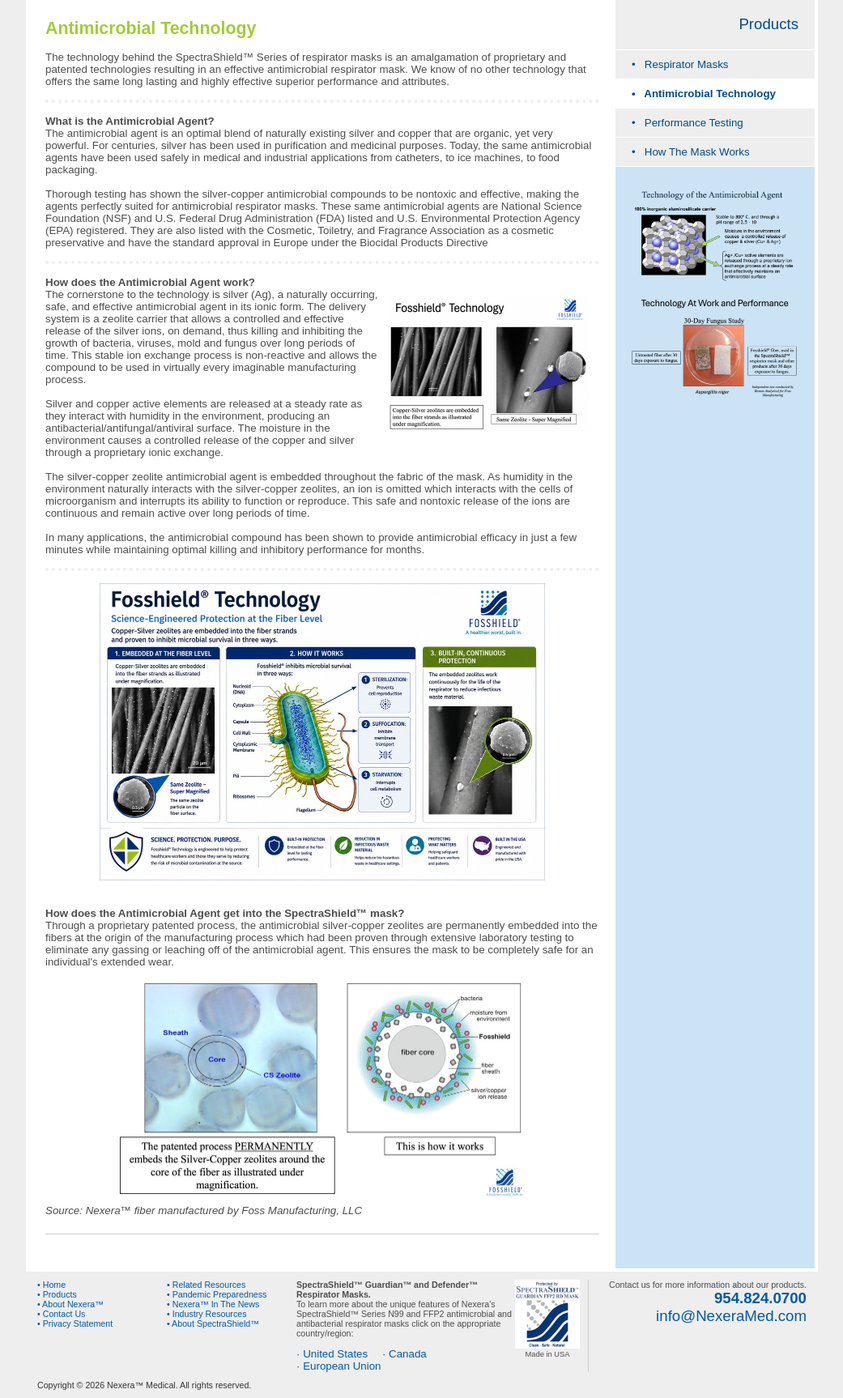
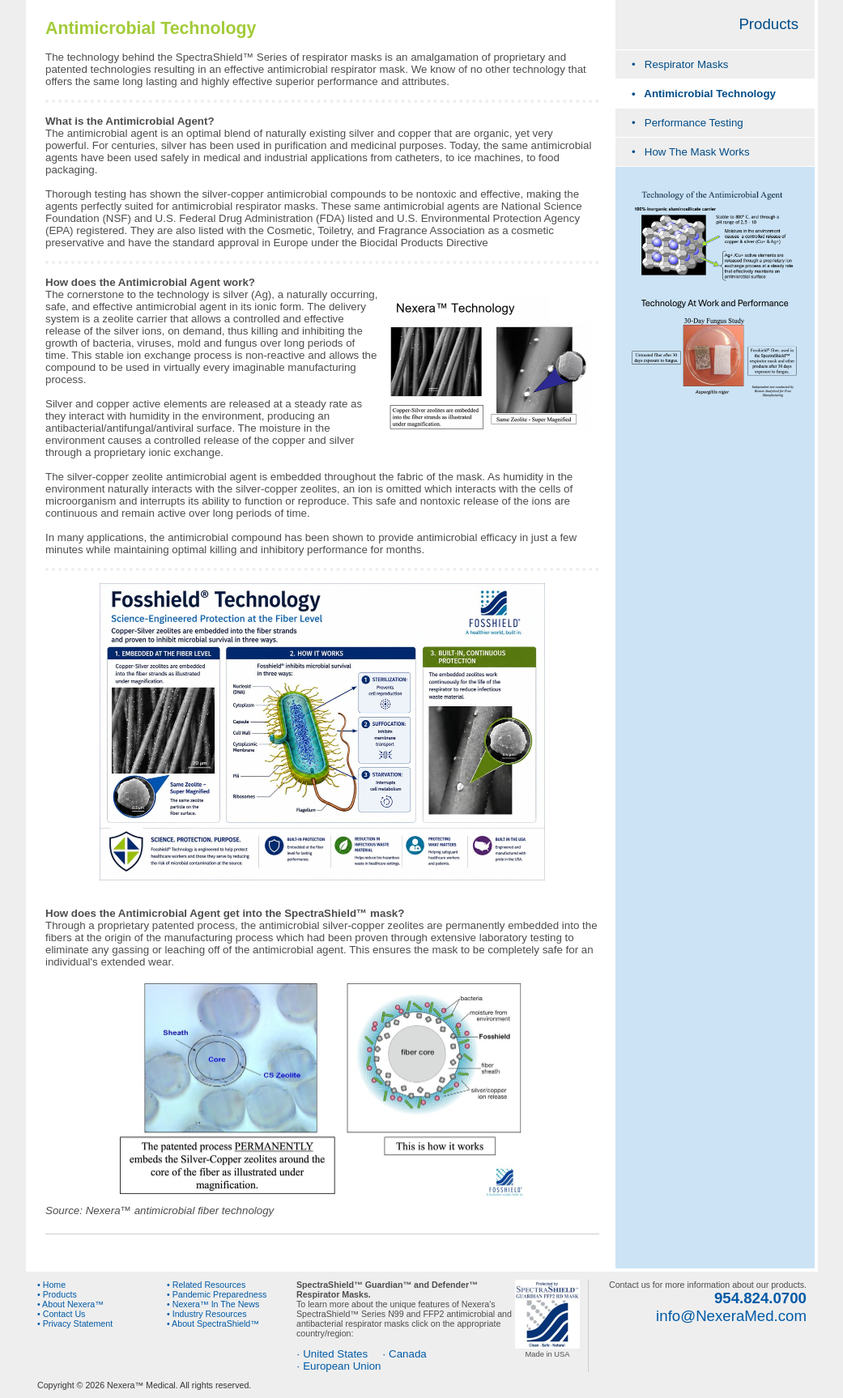
Before and after one commit to Sukrit2026/nexeramed-website, a PHP site: page /cfiles/products_antimicrobial.html in a window 1280 px wide. Shown: the part 137-1863 px from the top of the page at 81% size, without its empty margins (119-1160 px from the left). Run offline with PHP 8.4, Linux system fonts and the light colour scheme.

Commit message:
Rename Fosshield images to Nexera; catalog + branding fixes
- Rename graphics/fosshield_* -> nexera_* (10 files) and update all references
- Product Catalog: keep part numbers on one line (nowrap)
- Reword antimicrobial source line to "Nexera(TM) antimicrobial fiber technology"
- Rebrand nexera_zeolite.png: title -> "Nexera(TM) Technology", remove Foss logo

Co-Authored-By: Claude Opus 4.8 <noreply@anthropic.com>

```diff
--- a/cfiles/products_antimicrobial.html
+++ b/cfiles/products_antimicrobial.html
@@ -104,7 +104,7 @@ Thorough testing has shown the silver-copper antimicrobial compounds to be nonto
 
 <strong>How does the Antimicrobial Agent work?</strong><br>
 
-<div style="float: right; padding: 10px 10px 10px 10px;"><img loading="lazy" class="zoomable" data-full="../graphics/fosshield_zeolite_full.jpg" src="../graphics/fosshield_zeolite.png" width="250" height="166" border="0" alt="Nexera&trade; zeolite antimicrobial agent (click to enlarge)"></div>
+<div style="float: right; padding: 10px 10px 10px 10px;"><img loading="lazy" class="zoomable" data-full="../graphics/nexera_zeolite_full.jpg" src="../graphics/nexera_zeolite.png" width="250" height="166" border="0" alt="Nexera&trade; zeolite antimicrobial agent (click to enlarge)"></div>
 
 The cornerstone to the technology is silver (Ag), a naturally occurring, safe, and effective antimicrobial agent in its ionic form.  The delivery system is a zeolite carrier that allows a controlled and effective release of the silver ions, on demand, thus killing and inhibiting the growth of bacteria, viruses, mold and fungus over long periods of time.  This stable ion exchange process is non-reactive and allows the compound to be used in virtually every imaginable manufacturing process.
 <br /><br />
@@ -120,7 +120,7 @@ In many applications, the antimicrobial compound has been shown to provide antim
 <div style="border-top: 4px #EEEEEE dotted;"></div>
 <br />
 
-<div align="center"><img loading="lazy" class="zoomable" data-full="../graphics/fosshield_tech_image2_full.jpg" src="../graphics/fosshield_tech_image2.jpg" width="550" height="367" border="0" alt="Nexera&trade; antimicrobial technology diagram (click to enlarge)"></div>
+<div align="center"><img loading="lazy" class="zoomable" data-full="../graphics/nexera_tech_image2_full.jpg" src="../graphics/nexera_tech_image2.jpg" width="550" height="367" border="0" alt="Nexera&trade; antimicrobial technology diagram (click to enlarge)"></div>
 <br /><br />
 
 <strong>How does the Antimicrobial Agent get into the SpectraShield&trade; mask?</strong><br />
@@ -131,13 +131,13 @@ Through a proprietary patented process, the antimicrobial silver-copper zeolites
 
 <table width="500" cellpadding="4" cellspacing="0" border="0" align="center">
 <tr>
-<td valign="top" width="500"><img loading="lazy" class="zoomable" data-full="../graphics/fosshield_microbe_tech_image2_full.jpg" src="../graphics/fosshield_microbe_tech_image2.jpg" width="500" height="266" border="0" alt="The antimicrobial agent in SpectraShield&trade; (click to enlarge)">
+<td valign="top" width="500"><img loading="lazy" class="zoomable" data-full="../graphics/nexera_microbe_tech_image2_full.jpg" src="../graphics/nexera_microbe_tech_image2.jpg" width="500" height="266" border="0" alt="The antimicrobial agent in SpectraShield&trade; (click to enlarge)">
 </td>
 </tr>
 </table>
 
 
-<i>Source:  Nexera&trade; fiber manufactured by Foss Manufacturing, LLC</i>
+<i>Source:  Nexera&trade; antimicrobial fiber technology</i>
 <br><br>
 
 <hr size="1" color="#CCCCCC"><br>
--- a/cfiles/products_technology.html
+++ b/cfiles/products_technology.html
@@ -85,7 +85,7 @@
 
 <h1 class="hdtitlemain">How The Mask Works</h1>
 
-<img loading="lazy" class="zoomable" data-full="../graphics/fosshield_innovation1_full.jpg" src="../graphics/fosshield_innovation1.jpg" width="650" height="433" border="0" alt="Novel Nexera&trade; technology (click to enlarge)">
+<img loading="lazy" class="zoomable" data-full="../graphics/nexera_innovation1_full.jpg" src="../graphics/nexera_innovation1.jpg" width="650" height="433" border="0" alt="Novel Nexera&trade; technology (click to enlarge)">
 <br />
 
 <h1 class="hdtitlemain">Filtration Technology</h1>
@@ -137,8 +137,8 @@ Products
 <td valign="top" bgcolor="#CBE3F5" width="226" class="hpcolumns1">
 
 <br>
-<img loading="lazy" class="zoomable" data-full="../graphics/fosshield_tech_image1_full.jpg" src="../graphics/fosshield_tech_image1.png" width="206" height="137" border="0" alt="American respiratory innovation (click to enlarge)" style="margin-bottom: 12px;">
-<img loading="lazy" class="zoomable" data-full="../graphics/fosshield_microbe_tech_image2_full.jpg" src="../graphics/fosshield_microbe_tech_image2.jpg" width="206" height="110" border="0" alt="Nexera&trade; microbe technology (click to enlarge)">
+<img loading="lazy" class="zoomable" data-full="../graphics/nexera_tech_image1_full.jpg" src="../graphics/nexera_tech_image1.png" width="206" height="137" border="0" alt="American respiratory innovation (click to enlarge)" style="margin-bottom: 12px;">
+<img loading="lazy" class="zoomable" data-full="../graphics/nexera_microbe_tech_image2_full.jpg" src="../graphics/nexera_microbe_tech_image2.jpg" width="206" height="110" border="0" alt="Nexera&trade; microbe technology (click to enlarge)">
 
 </td>
 </tr>
--- a/styles.css
+++ b/styles.css
@@ -877,3 +877,6 @@ img.zoomable { cursor: zoom-in; }
   background: none; border: 0; color: #fff; font-size: 44px; line-height: 1;
   cursor: pointer; padding: 4px 12px; text-shadow: 0 1px 3px rgba(0,0,0,0.6);
 }
+
+/* Keep Product Catalog part numbers on one line */
+.product-catalog td:first-child, .product-catalog th:first-child { white-space: nowrap; }
```
Also changed, not shown: graphics/fosshield_zeolite.png (deleted), graphics/nexera_innovation1.jpg (renamed from graphics/fosshield_innovation1.jpg), graphics/nexera_innovation1_full.jpg (renamed from graphics/fosshield_innovation1_full.jpg), graphics/nexera_microbe_tech_image2.jpg (renamed from graphics/fosshield_microbe_tech_image2.jpg), graphics/nexera_microbe_tech_image2_full.jpg (renamed from graphics/fosshield_microbe_tech_image2_full.jpg), graphics/nexera_tech_image1.png (renamed from graphics/fosshield_tech_image1.png), graphics/nexera_tech_image1_full.jpg (renamed from graphics/fosshield_tech_image1_full.jpg), graphics/nexera_tech_image2.jpg (renamed from graphics/fosshield_tech_image2.jpg), graphics/nexera_tech_image2_full.jpg (renamed from graphics/fosshield_tech_image2_full.jpg), graphics/nexera_zeolite.png (added), graphics/nexera_zeolite_full.jpg (renamed from graphics/fosshield_zeolite_full.jpg).
